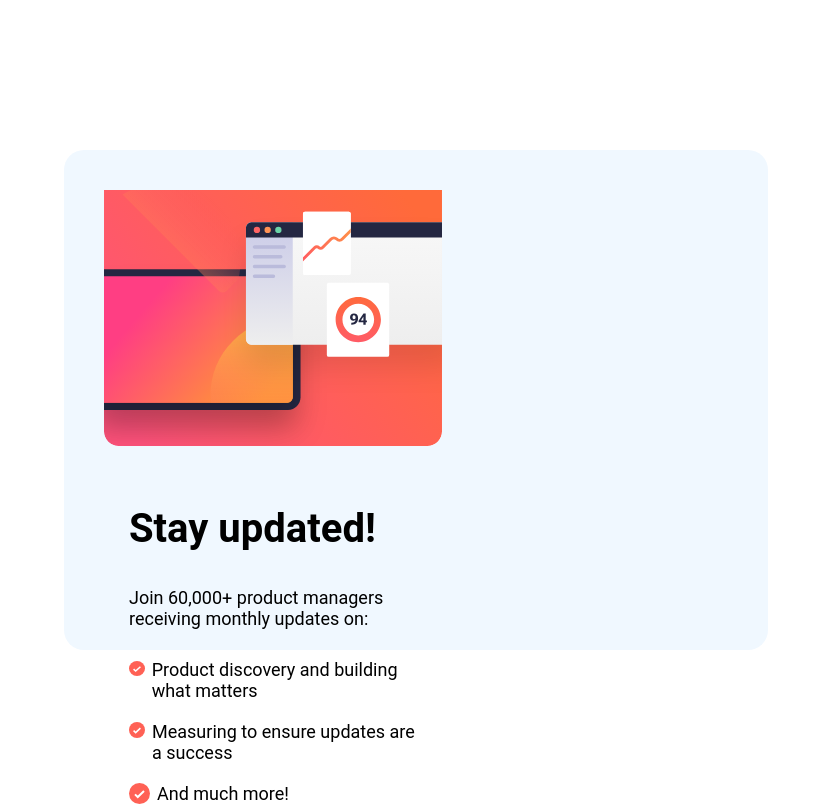
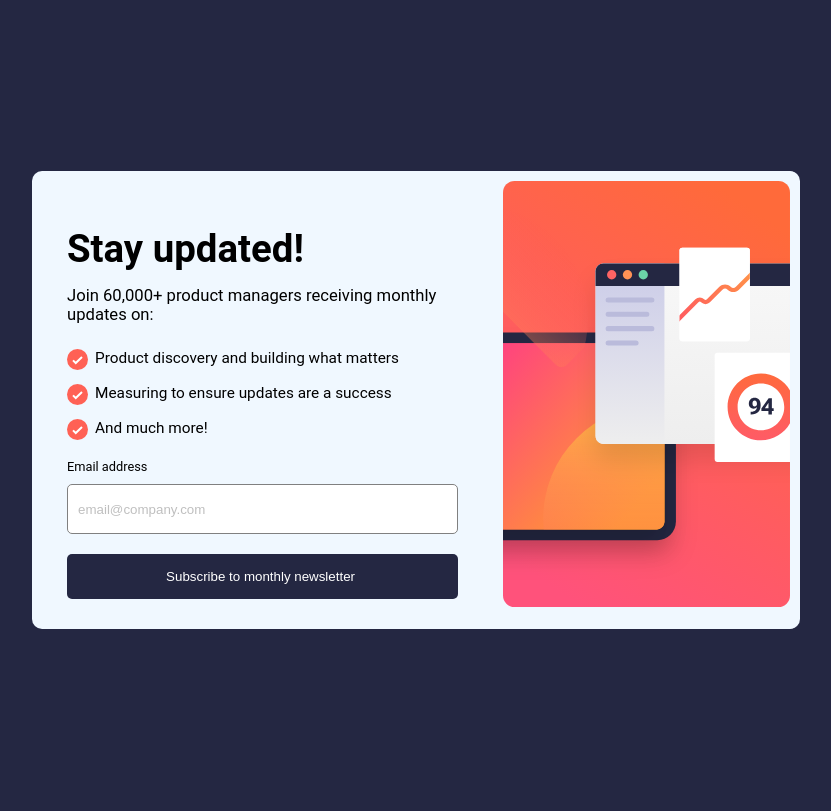
Before and after one commit to hillar10n/news-letter-page, a plain HTML site: page index.html in a window 1280 px wide. Shown: the top 811 px of the page, without its empty margins (224-1055 px from the left). Drawn offline with Linux system fonts and the light colour scheme.

Commit message:
project completed!

```diff
--- a/app.css
+++ b/app.css
@@ -14,10 +14,6 @@ body {
 	font-family: "Roboto", sans-serif;
 }
 
-.container {
-	font-size: large;
-}
-
 article {
 	padding: 40px 25px 20px 25px;
 	display: flex;
@@ -25,7 +21,9 @@ article {
 }
 
 h1 + p {
-	margin: 20px 0;
+	margin-top: 10px;
+	margin-bottom: 20px;
+	font-size: 4.5vw;
 }
 
 .thanks {
@@ -43,8 +41,9 @@ h1 + p {
 
 h1 {
 	font-weight: 600;
-	margin: 10px 0;
-	font-size: 40px;
+	margin-top: 5px;
+	margin-bottom: 15px;
+	font-size: 10vw;
 }
 
 .icon {
@@ -53,23 +52,23 @@ h1 {
 
 .listIcon {
 	display: flex;
-	margin: 10px 0;
+	margin: 5px 0;
 }
 
 .listIcon p {
 	padding-left: 7px;
+	font-size: 4.5vw;
 }
 
 form {
-	margin: 20px 0;
+	margin-top: 20px;
 }
 
 #invalidEmail {
-	font-size: 3vw;
+	font-size: 2vw;
 }
 
 form input[type="email"] {
-	padding: 15px;
 	height: 50px;
 }
 
@@ -82,6 +81,7 @@ form input[type="email"] {
 #invalidEmail {
 	color: red;
 	padding-right: 5px;
+	font-size: 3vw;
 }
 
 input[type="email"] {
@@ -91,6 +91,10 @@ input[type="email"] {
 	border: 1px solid grey;
 	padding-left: 10px;
 	cursor: pointer;
+}
+
+#email {
+	margin: 20px 0;
 }
 
 ::placeholder {
@@ -105,11 +109,11 @@ input[type="submit"] {
 	border-radius: 5px;
 	border: none;
 	color: white;
-	margin: 15px 0;
-	padding: 20px;
+	margin-top: 10px;
+	padding: 15px 0;
 }
 
-.thanks button:hover,
+input[type="submit"]:hover,
 button:hover {
 	background-color: hsl(4, 100%, 67%);
 	box-shadow: 0 4px 8px 0 rgba(0, 0, 0, 0.2), 0 6px 20px 0 rgba(0, 0, 0, 0.19);
@@ -120,69 +124,91 @@ button:hover {
 	display: none;
 }
 
+/* DESKTOP VIEW STARTS HERE */
 @media screen and (min-width: 415px) {
 	body {
+		background-color: hsl(234, 29%, 20%);
 		height: 100%;
 		display: flex;
 		align-items: center;
 		justify-content: center;
-		font-family: "Roboto", sans-serif;
+	}
+
+	.container {
+		background-color: aliceblue;
+		border-radius: 10px;
+		width: 60%;
+		display: flex;
+	}
+
+	p {
 		font-size: 1vw;
 	}
 
-	.container {
-		width: 55%;
-		background-color: aliceblue;
-		max-height: 500px;
-		min-height: 200px;
-		border-radius: 20px;
-		padding: 20px;
-		display: flex;
-		flex-wrap: wrap;
-		justify-content: space-between;
+	h1 {
+		font-weight: 600;
+		margin-top: 5px;
+		margin-bottom: 5px;
+		font-size: 3vw;
 	}
 
-	.writeup {
-		width: 60%;
-		padding: 20px 40px 20px 20px;
-		align-self: center;
+	.listIcon p {
+		padding-left: 7px;
+		font-size: 1.2vw;
 	}
 
-	h1 {
-		margin: 15px 0;
+	.writeUp {
+		width: 60%;
+		margin: 0;
+		padding: 10px;
+		height: 100%;
 	}
 
-	.dImage {
-		width: 50%;
-		max-height: 50%;
+	h1 + p {
+		margin-top: 10px;
+		margin-bottom: 20px;
+		font-size: 1.3vw;
+	}
+
+	#invalidEmail {
+		color: red;
+		padding-right: 5px;
+		font-size: 0.8vw;
+	}
+
+	#sidePic {
+		width: 40%;
+		height: 100%;
+		padding: 10px;
 	}
 
 	#dPicture {
-		width: 40%;
-		height: auto;
-		max-height: 450px;
-		margin-left: auto;
+		width: 100%;
+		display: inline-block;
+	}
+
+	#mPicture {
+		display: none;
+	}
+
+	form {
+		margin-top: 10px;
+	}
+
+	#email {
+		margin: 10px 0;
 	}
 
 	.thanks {
+		width: 30%;
 		background-color: aliceblue;
-		width: 25%;
-		border-radius: 15px;
-		padding: 20px 35px;
-		min-width: 300px;
+		height: 70%;
+		border-radius: 10px;
+		padding: 40px;
 	}
 
-	.thanks p {
-		font-size: 1vw;
-		line-height: 4vh;
-	}
-
-	.thanks h1 {
-		font-size: 3vw;
-	}
-
-	.thanks button {
-		margin-top: 0;
+	.subscribed {
+		width: 100%;
 	}
 }
 
--- a/index.html
+++ b/index.html
@@ -13,7 +13,7 @@
 
   <!-- Sign-up form start -->
   <div class="container">
-    <div class="writeup">
+    <div class="writeUp">
       <img id="mPicture" src="images/illustration-sign-up-mobile.svg" alt="">
       <article>
         <h1>Stay updated!</h1>
@@ -48,14 +48,15 @@
 
     </div>
 
-
-    <img id="dPicture" src="images/illustration-sign-up-desktop.svg" alt="">
+    <div id="sidePic">
+      <img id="dPicture" src="images/illustration-sign-up-desktop.svg" alt="">
+    </div>
     <!-- Success message end -->
   </div>
 
   <div class="thanks hidden">
     <div>
-      <img src="images/icon-success.svg" alt="">
+      <img src="images/icon-success.svg" alt="" id="subscribed">
     </div>
     <h1>Thanks for subscribing!</h1>
 
```
